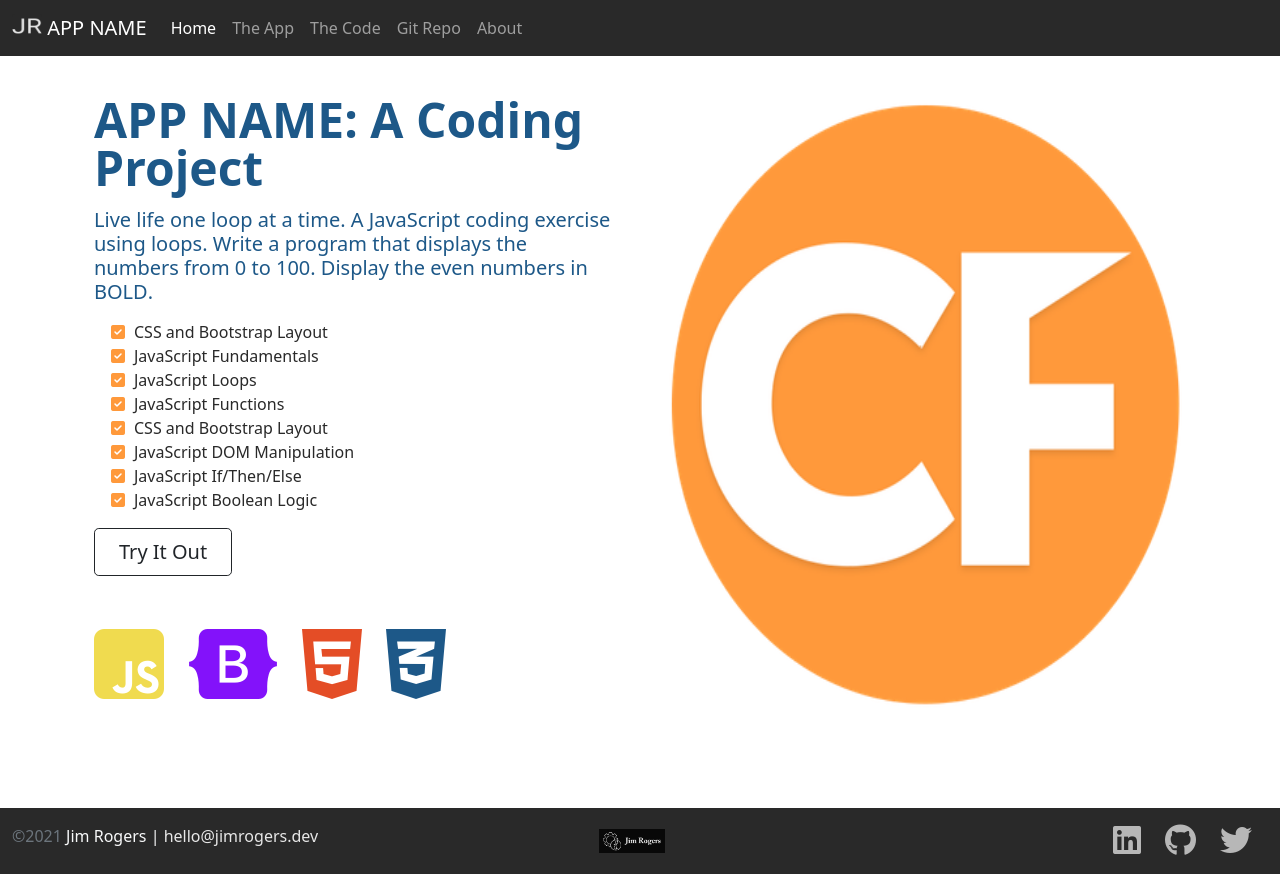
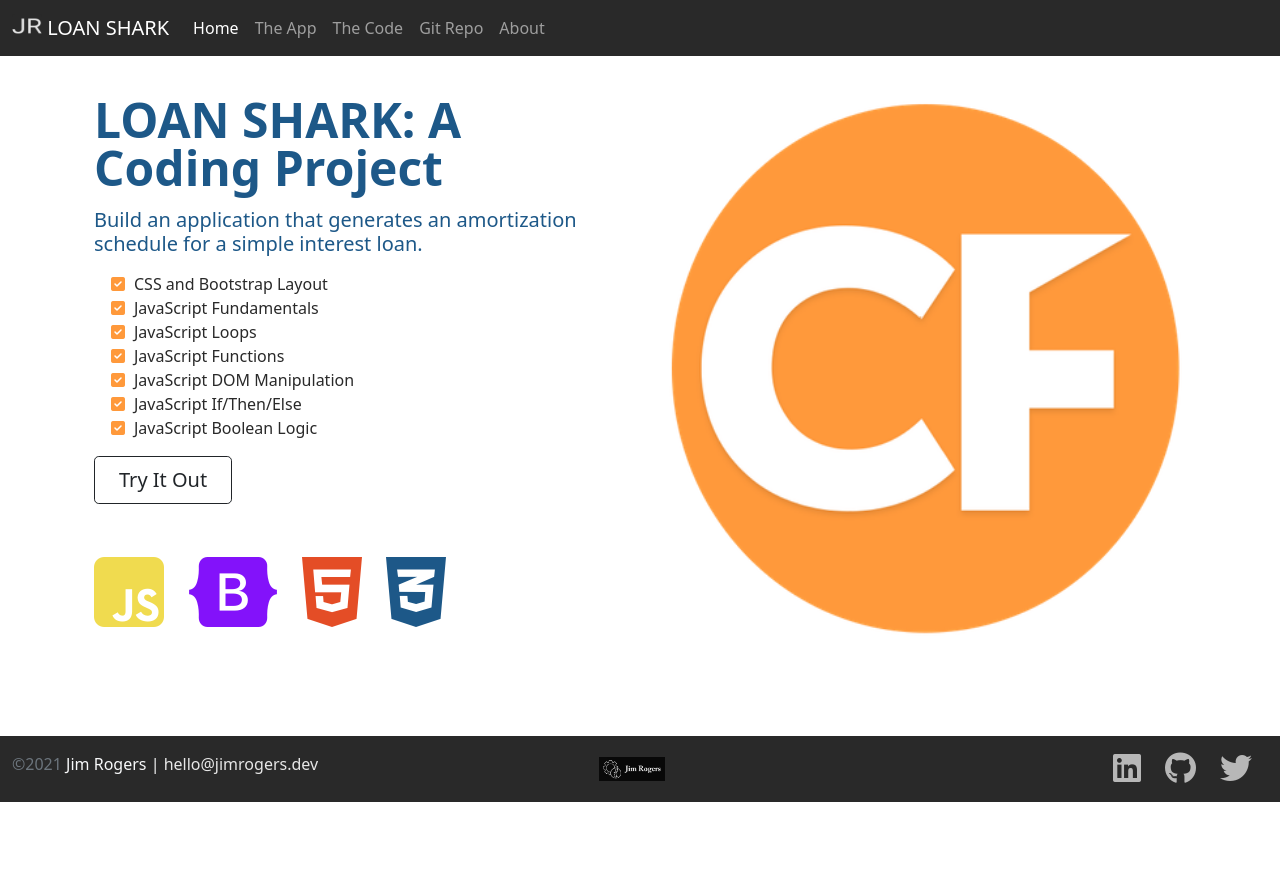
Before and after one commit to EnvoyPrototype/loanshark, a plain HTML site: page index.html in a window 1280 px wide. After the commit the page ends 802 px from the top, so only its background shows below. Drawn offline with nearby package versions, Linux system fonts and the light colour scheme.

Commit message:
setup template

```diff
--- a/index.html
+++ b/index.html
@@ -1,7 +1,7 @@
 <!DOCTYPE html>
 <html lang="en" class="h-100">
   <head>
-    <title>App Name: A Coding Project by Jim Rogers</title>
+    <title>LOAN SHARK: A Coding Project by Jim Rogers</title>
     <!-- Required meta tags -->
     <meta charset="utf-8" />
     <meta
@@ -43,7 +43,7 @@
             width="30"
             height="24"
           />
-          APP NAME</a
+          LOAN SHARK</a
         >
         <button
           class="navbar-toggler"
@@ -91,12 +91,11 @@
         <div class="row g-5 py-5 row-cols-1 row-cols-lg-2">
           <div class="col order-last order-lg-first">
             <h1 class="display-5 fw-bold lh-1 mb-3">
-              APP NAME: A Coding Project
+              LOAN SHARK: A Coding Project
             </h1>
             <h4 class="lead">
-              Live life one loop at a time. A JavaScript coding exercise using
-              loops. Write a program that displays the numbers from 0 to 100.
-              Display the even numbers in <strong>BOLD</strong>.
+              Build an application that generates an amortization schedule for a
+              simple interest loan.
             </h4>
             <ul class="fa-ul pt-2 checklist">
               <li>
@@ -114,10 +113,6 @@
               <li>
                 <span class="fa-li"><i class="fas fa-check-square"></i></span
                 >JavaScript Functions
-              </li>
-              <li>
-                <span class="fa-li"><i class="fas fa-check-square"></i></span
-                >CSS and Bootstrap Layout
               </li>
               <li>
                 <span class="fa-li"><i class="fas fa-check-square"></i></span
```
Also changed, not shown: app.html (+2 -2 lines), code.html (+3 -3 lines).
